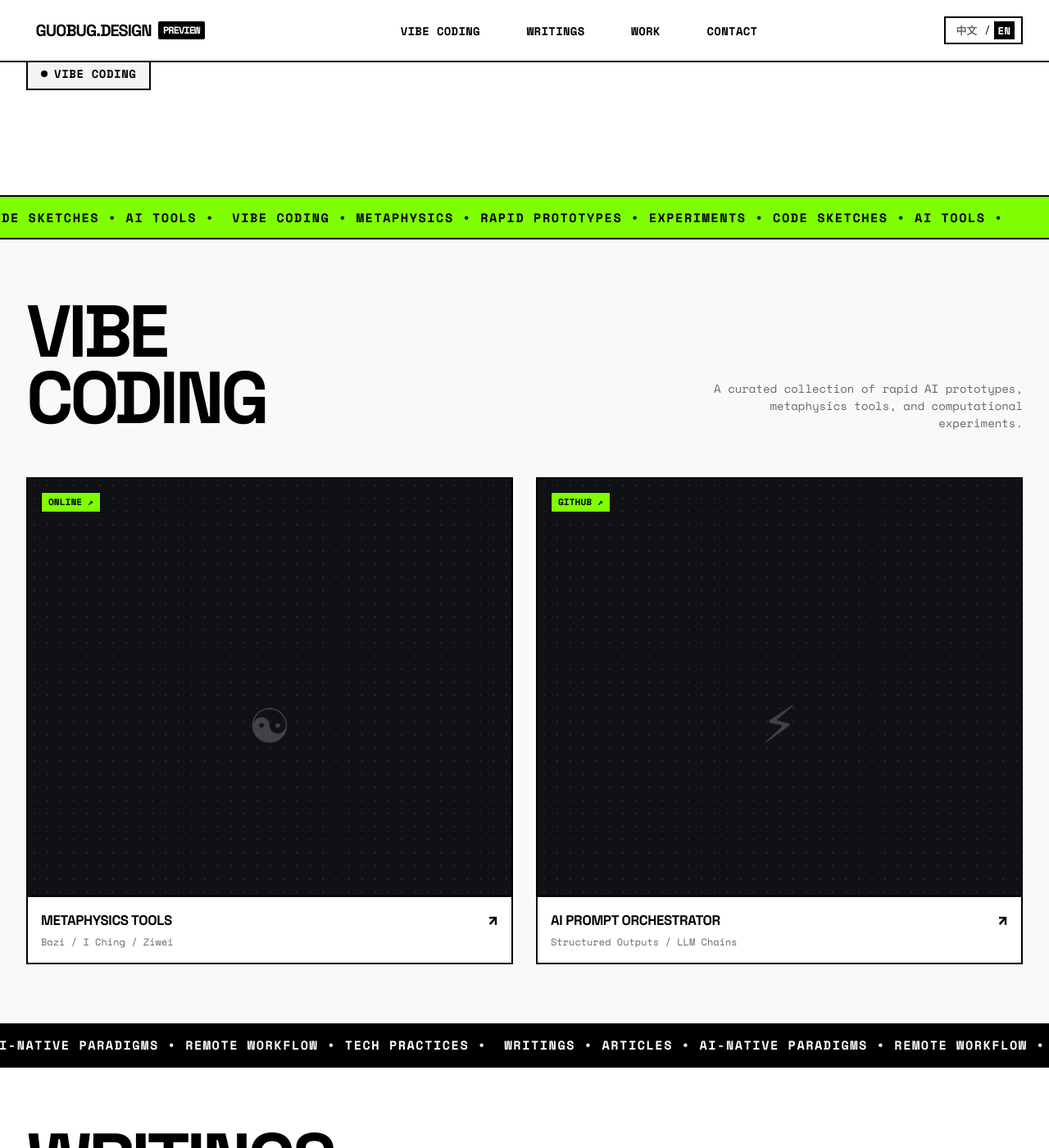
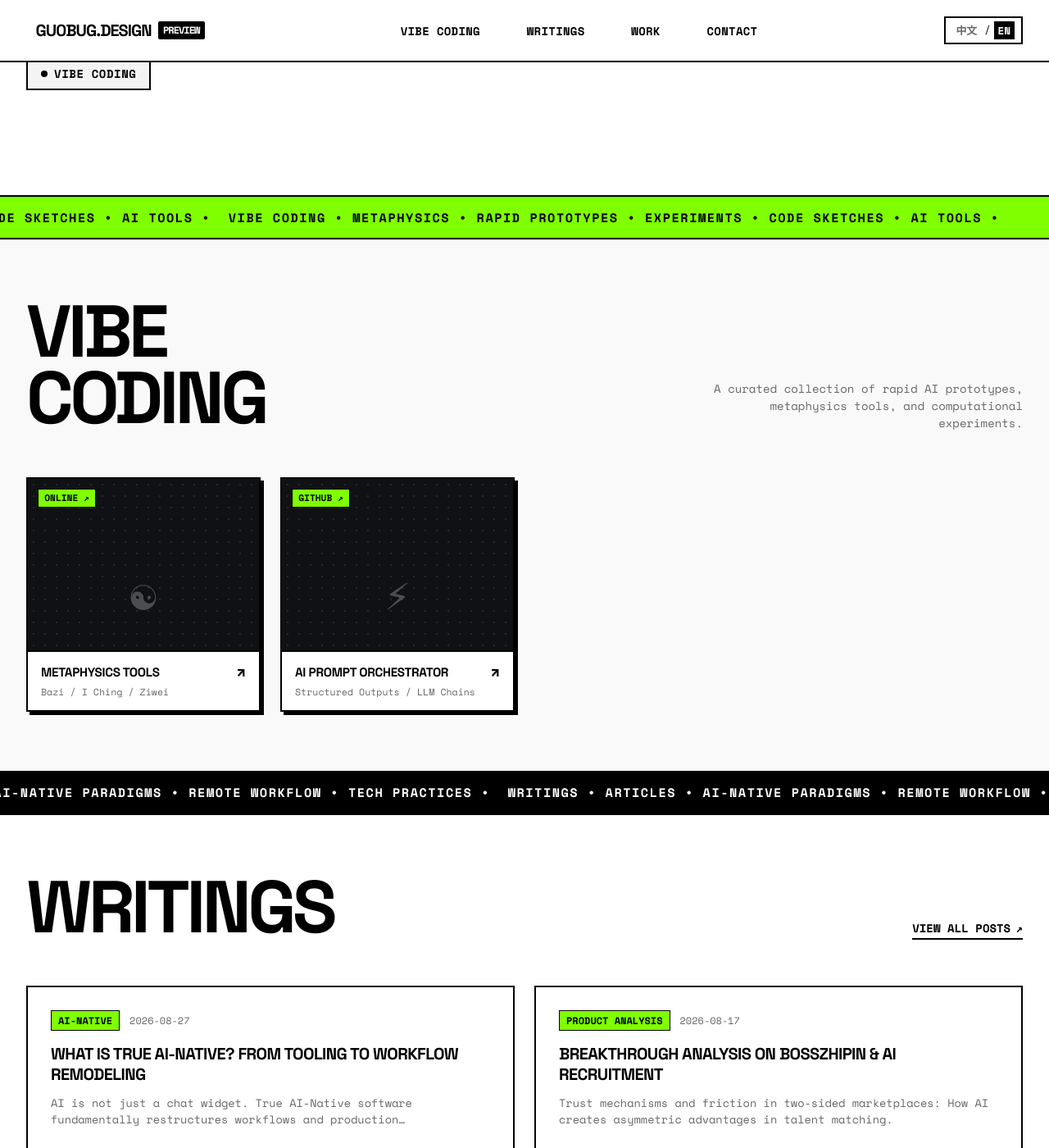
Before and after one commit to GuoBug/guobug.github.io, a Jekyll site: the page preview/index.html, which Jekyll copies as it is, in a window 1280 px wide and 1400 px high, scrolled down 869 px. Shown: the whole window at 82% size. Built offline with Jekyll 4.4.1, drawn with Linux system fonts in a browser that asks for light colours.

Commit message:
style: reduce vibe card dimensions by 50% using 4-column grid slots, leaving right space open

```diff
--- a/preview/assets/style.css
+++ b/preview/assets/style.css
@@ -731,13 +731,14 @@ body {
 
 .vibe-grid {
     display: grid;
-    grid-template-columns: 1fr;
-    gap: 1.75rem;
+    grid-template-columns: repeat(2, 1fr);
+    gap: 1.5rem;
 }
 
 @media (min-width: 768px) {
     .vibe-grid {
-        grid-template-columns: repeat(2, 1fr);
+        grid-template-columns: repeat(4, 1fr);
+        gap: 1.5rem;
     }
 }
 
@@ -752,13 +753,13 @@ body {
     display: flex;
     flex-direction: column;
     justify-content: flex-end;
-    transition: all 0.25s ease;
-    box-shadow: 0px 0px 0px 0px #000;
+    transition: all 0.2s ease;
+    box-shadow: 4px 4px 0px 0px #000000;
 }
 
 .vibe-card:hover {
-    transform: translate(-4px, -4px);
-    box-shadow: 6px 6px 0px 0px #000;
+    transform: translate(-3px, -3px);
+    box-shadow: 7px 7px 0px 0px #000000;
 }
 
 .vibe-card-bg {
@@ -770,37 +771,37 @@ body {
     justify-content: center;
     overflow: hidden;
     background-image: radial-gradient(rgba(255,255,255,0.1) 1px, transparent 1px);
-    background-size: 16px 16px;
+    background-size: 14px 14px;
 }
 
 .vibe-card-symbol {
-    font-size: 4.5rem;
+    font-size: 3.25rem;
     color: #fff;
-    opacity: 0.2;
+    opacity: 0.25;
     font-family: var(--font-mono);
     font-weight: 900;
-    transition: all 0.4s ease;
+    transition: all 0.3s ease;
     user-select: none;
 }
 
 .vibe-card:hover .vibe-card-symbol {
-    opacity: 0.6;
+    opacity: 0.7;
     transform: scale(1.15) rotate(5deg);
     color: var(--accent);
 }
 
 .vibe-card-badge {
     position: absolute;
-    top: 1rem;
-    left: 1rem;
+    top: 0.75rem;
+    left: 0.75rem;
     z-index: 10;
     background: var(--accent);
     color: #000;
     font-family: var(--font-mono);
     font-size: 0.7rem;
     font-weight: 700;
-    padding: 0.2rem 0.5rem;
-    border: 1px solid var(--border);
+    padding: 0.15rem 0.45rem;
+    border: 1.5px solid var(--border);
 }
 
 .vibe-card-footer {
@@ -808,17 +809,17 @@ body {
     z-index: 10;
     background: var(--background);
     border-top: 2px solid var(--border);
-    padding: 1rem;
+    padding: 0.85rem 1rem;
     transform: translateY(0);
     transition: transform 0.25s ease;
 }
 
 .vibe-card-title {
-    font-size: 1.05rem;
+    font-size: 0.95rem;
     font-weight: 900;
     text-transform: uppercase;
     letter-spacing: -0.02em;
-    margin-bottom: 0.25rem;
+    margin-bottom: 0.2rem;
     display: flex;
     align-items: center;
     justify-content: space-between;
@@ -826,8 +827,11 @@ body {
 
 .vibe-card-tag {
     font-family: var(--font-mono);
-    font-size: 0.75rem;
+    font-size: 0.725rem;
     color: var(--muted-foreground);
+    white-space: nowrap;
+    overflow: hidden;
+    text-overflow: ellipsis;
 }
 
 /* --------------------------------------------------------------------------
```
